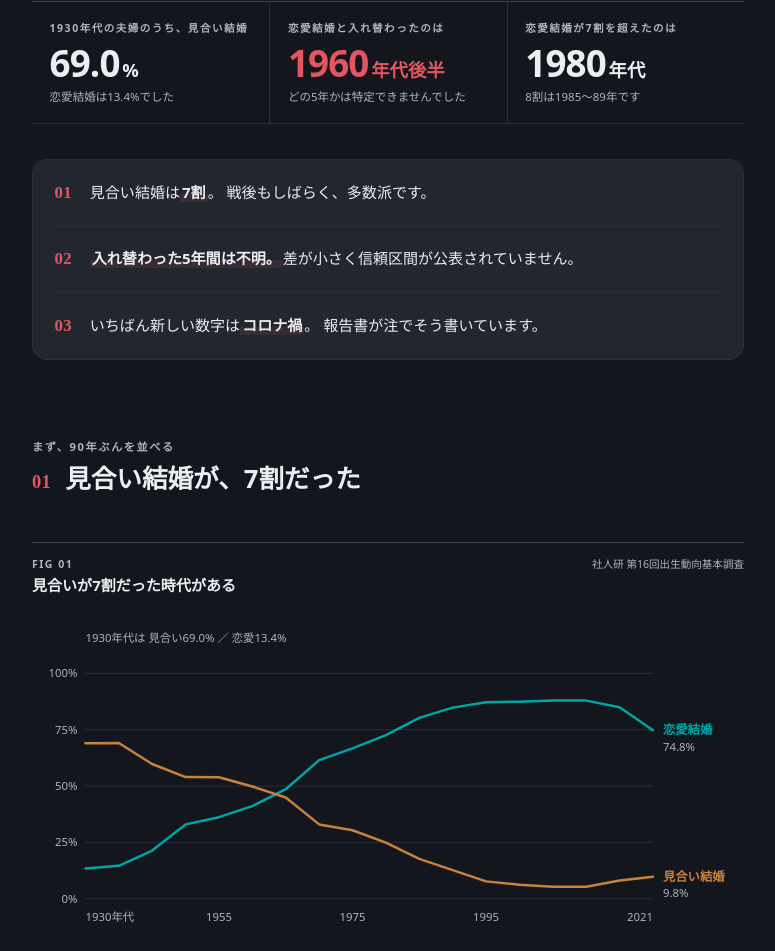
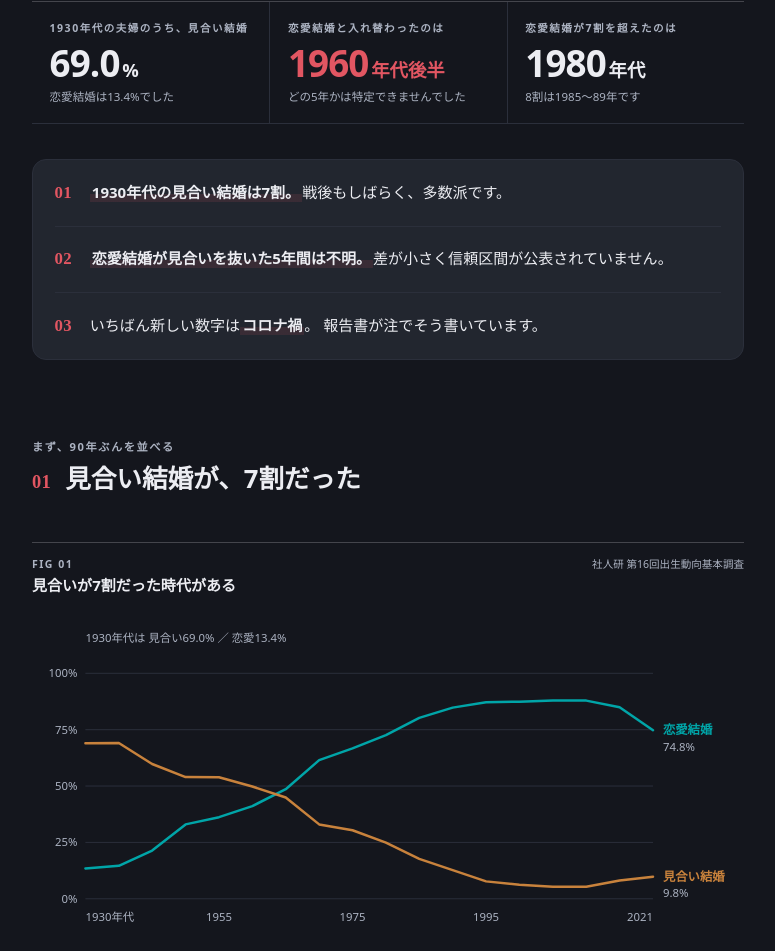
Before and after one commit to satoshi0207/santaworks-homepage, a Next.js app: page /journal/omiai in a window 1280 px wide. Shown: the part 893-1844 px from the top of the page, without its empty margins (252-1027 px from the left). Built offline with nearby package versions, Linux system fonts and the light colour scheme; no server answers.

Commit message:
お見合い記事：要点01・02に主語と年代を入れる（要点だけで筋が通るように）

```diff
--- a/app/(site)/journal/omiai/page.tsx
+++ b/app/(site)/journal/omiai/page.tsx
@@ -126,14 +126,18 @@ export default function Page() {
               <li>
                 <span className="n">01</span>
                 <span className="tx">
-                  見合い結婚は<strong>7割</strong>。
+                  <strong>1930年代の見合い結婚は7割。</strong>
                   戦後もしばらく、多数派です。
                 </span>
               </li>
               <li>
                 <span className="n">02</span>
                 <span className="tx">
-                  <strong>入れ替わった5年間は不明。</strong>
+                  {/* 🔴 主語を省かない（Satoshiさん・2026-08-06）。
+                      要点のリストは**3行だけ読む人・切り取って引用する人**が見る場所で、
+                      「入れ替わった」だけでは**何と何が入れ替わったのか分からない。**
+                      上（リード・KPIのラベル）に手がかりはあるが、そこまで戻らせない。 */}
+                  <strong>恋愛結婚が見合いを抜いた5年間は不明。</strong>
                   差が小さく信頼区間が公表されていません。
                 </span>
               </li>
```
